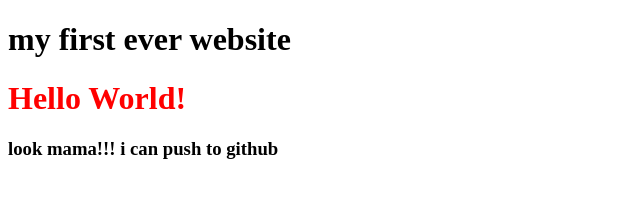
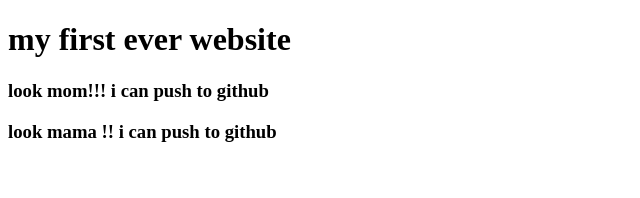
Before and after one commit to Polashwebdevelopment/hello-world, a plain HTML site: page index.html in a window 1280 px wide. Shown: the whole page, without its empty margins (0-640 px from the left). Drawn offline with Linux system fonts and the light colour scheme.

Commit message:
learned github

```diff
--- a/index.html
+++ b/index.html
@@ -7,7 +7,7 @@
 </head>
 <body>
     <h1> my first ever website</h1>
-    <h1 style="color: red;"> Hello World!</h1>
-    <h3> look mama!!! i can push to github</h3>
+    <h3> look mom!!! i can push to github</h3>
+    <h3> look mama !! i can push to github</h3>
 </body>
 </html>
```
